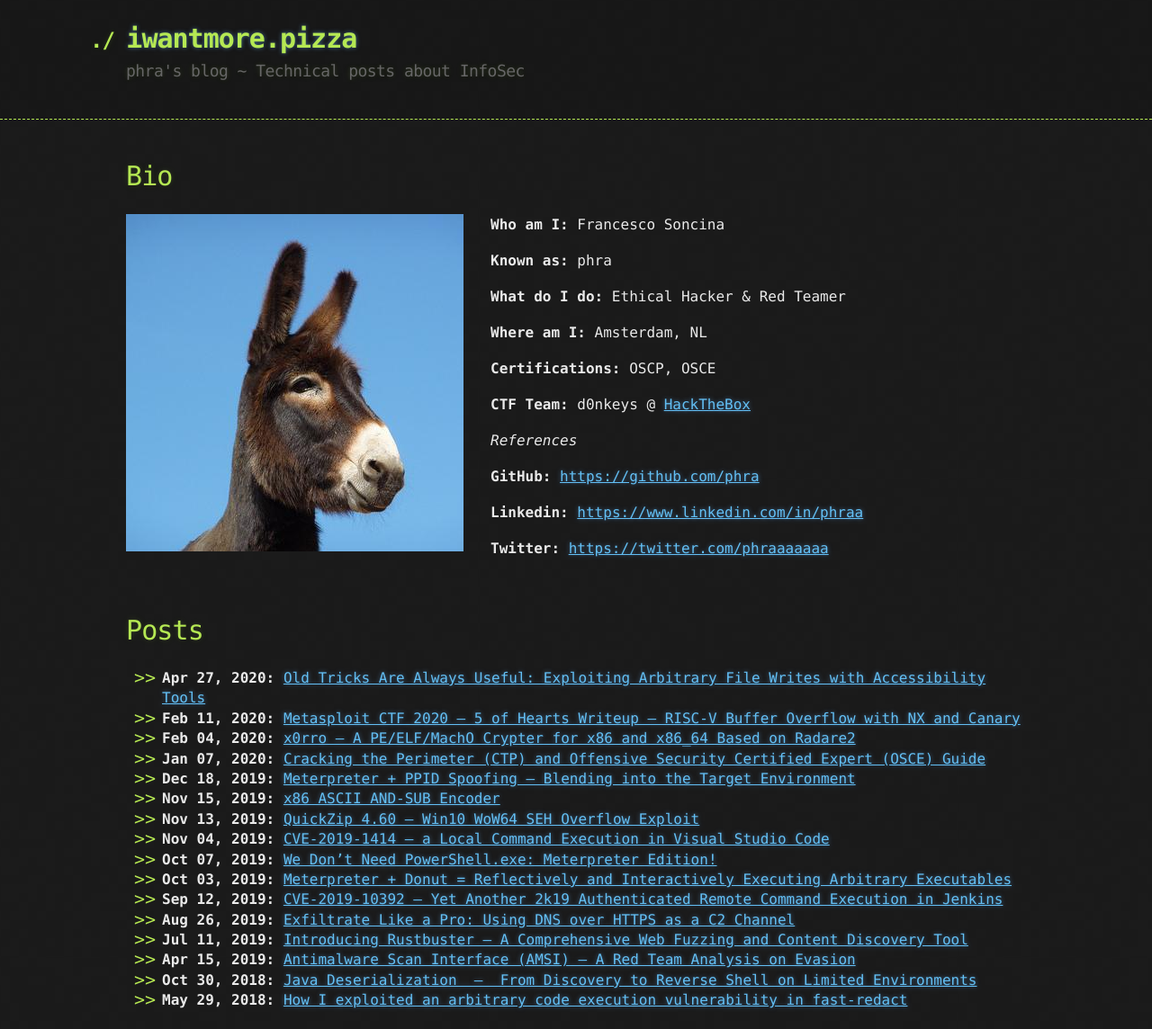
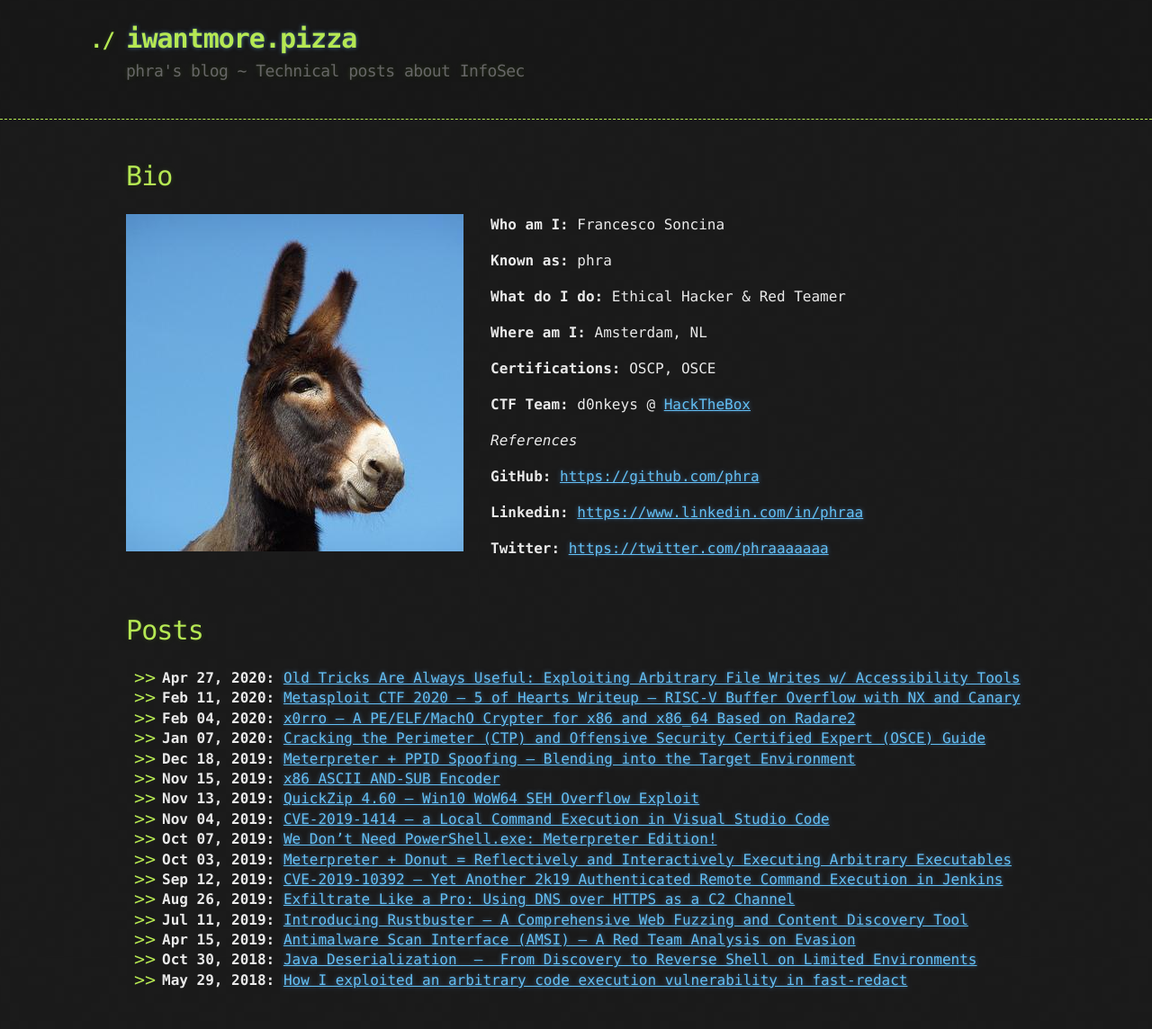
Before and after one commit to phra/phra.github.io, a Jekyll site: the page built from index.md, in a window 1280 px wide. Shown: the whole page at 90% size. Built offline with Jekyll 4.4.1, drawn with Linux system fonts in a browser that asks for light colours; our own code applies the rules of GitHub Pages for plain Markdown files; after the commit the page ends 1121 px from its top, so only the background shows below that.

Commit message:
Update index.md

```diff
--- a/index.md
+++ b/index.md
@@ -29,7 +29,7 @@
 
 # Posts
 
-- **Apr 27, 2020:** [Old Tricks Are Always Useful: Exploiting Arbitrary File Writes with Accessibility Tools](./posts/arbitrary-write-accessibility-tools.html)
+- **Apr 27, 2020:** [Old Tricks Are Always Useful: Exploiting Arbitrary File Writes w/ Accessibility Tools](./posts/arbitrary-write-accessibility-tools.html)
 - **Feb 11, 2020:** [Metasploit CTF 2020 — 5 of Hearts Writeup — RISC-V Buffer Overflow with NX and Canary](./posts/metasploit-ctf-2020-five-of-hearts.html)
 - **Feb 04, 2020:** [x0rro — A PE/ELF/MachO Crypter for x86 and x86_64 Based on Radare2](./posts/x0rro.html)
 - **Jan 07, 2020:** [Cracking the Perimeter (CTP) and Offensive Security Certified Expert (OSCE) Guide](./posts/ctp-osce-guide.html)
```
